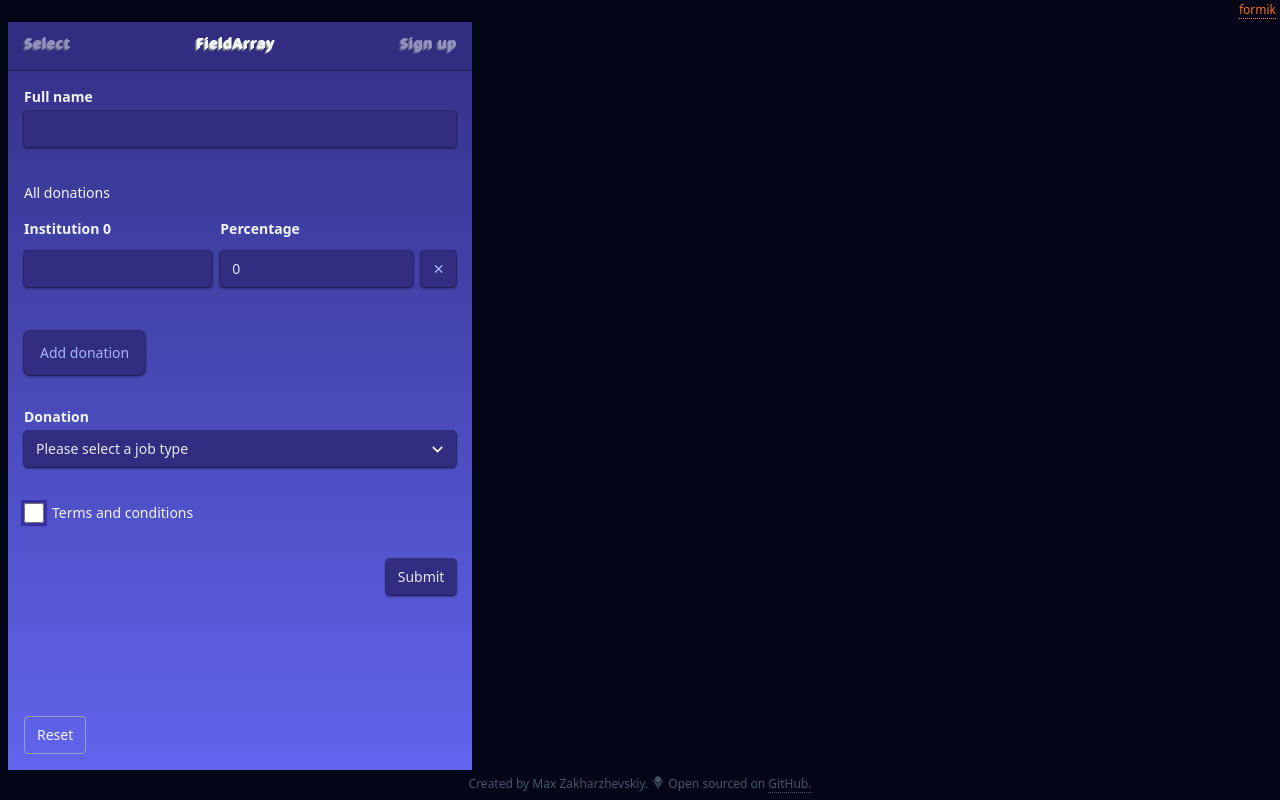
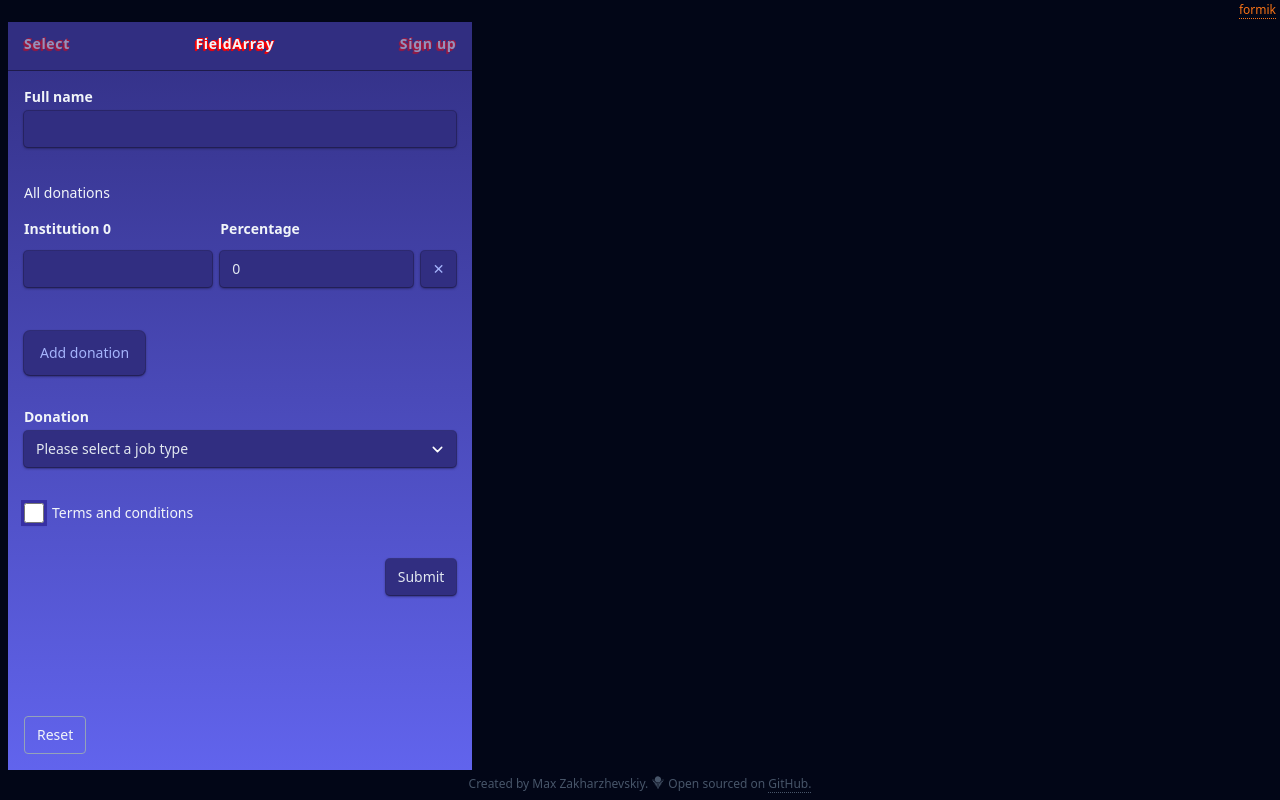
Before and after one commit to maxzz/forms-formik, a React (Vite) app: page / in a window 1280 px wide. Built offline with nearby package versions, Linux system fonts and the light colour scheme.

Commit message:
WIP. LeftSide. effect3d. 5, add custom ts props

```diff
--- a/src/components/2-main/4-left-side/index.tsx
+++ b/src/components/2-main/4-left-side/index.tsx
@@ -13,6 +13,7 @@ function TabButton({ active, className, children, ...rest }: { active: boolean;
                 active ? "text-slate-100" : "opacity-50 hover:text-slate-200 500 hover:bg-indigo-700/50",
                 className
             )}
+            style={{'--clr-1': '#f00', '--clr-2': '#f00', '--clr-3': '#f00'}}
             {...rest}
         >
             {children}
--- /dev/null
+++ b/src/vite-css.d.ts
@@ -0,0 +1,7 @@
+import 'react';
+
+declare module 'react' {
+    interface CSSProperties {
+        [key: `--${string}`]: string | number
+    }
+}
```
